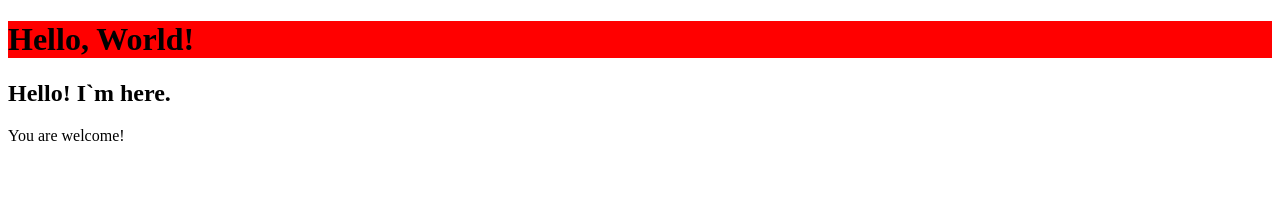
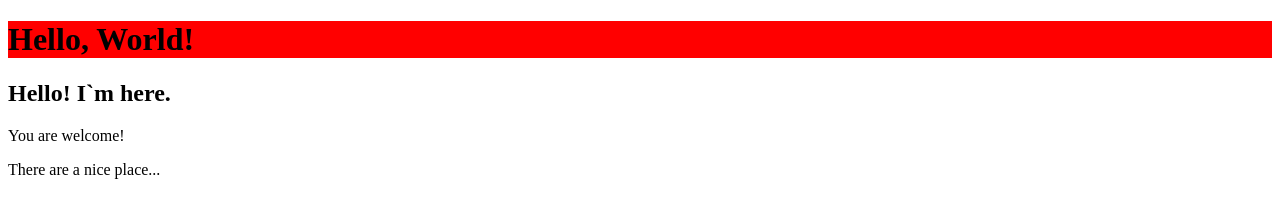
Before and after one commit to ElenaDarek/js_project_2020, a plain HTML site: page index.html in a window 1280 px wide. Drawn offline with Linux system fonts and the light colour scheme.

Commit message:
add span

```diff
--- a/index.html
+++ b/index.html
@@ -11,6 +11,7 @@
     <h1 class="red">Hello, World!</h1>
     <h2>Hello! I`m here.</h2>
     <p>You are welcome!</p>
+    <span>There are a nice place...</span>
 
     <script src="script.js"></script>
 </body>
```
